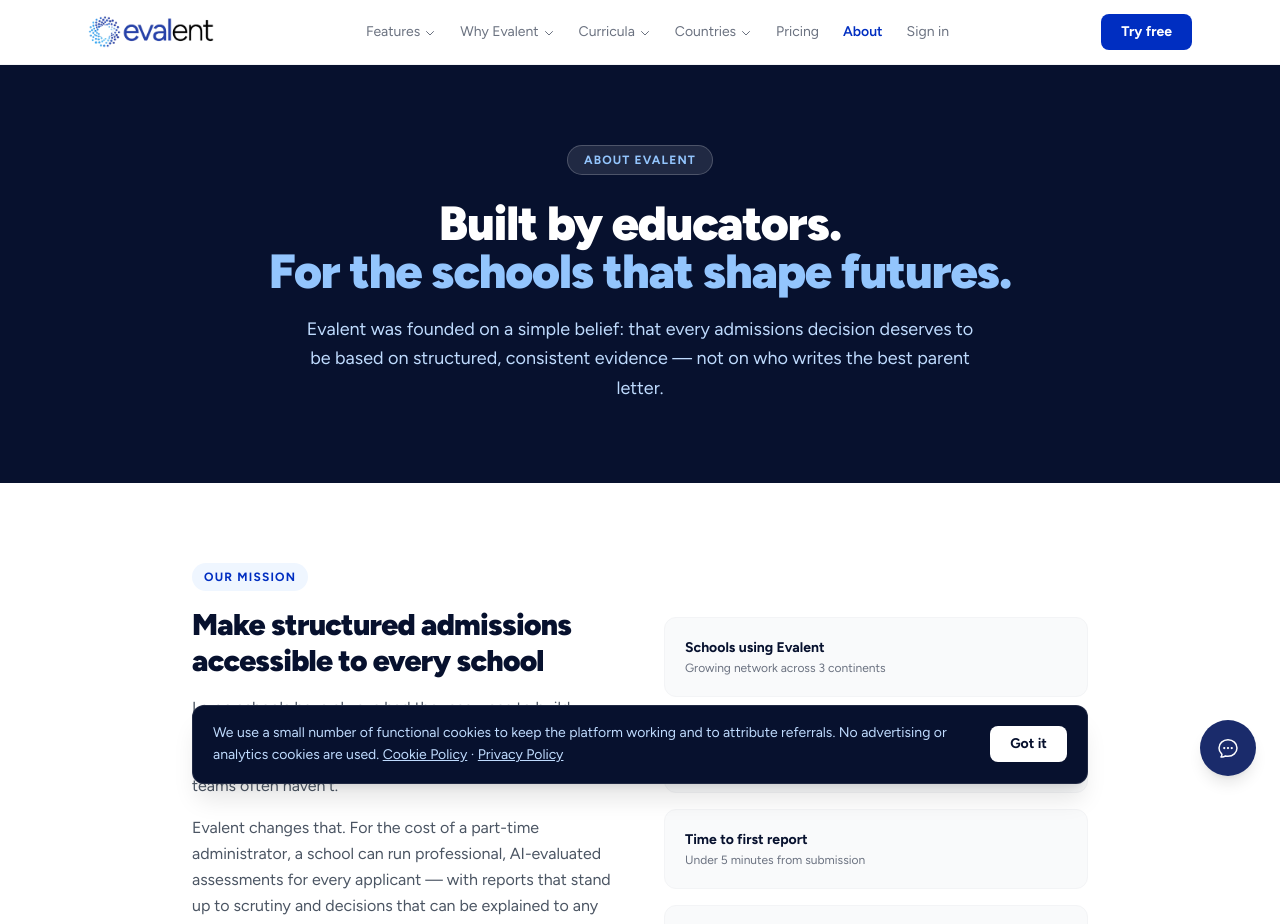
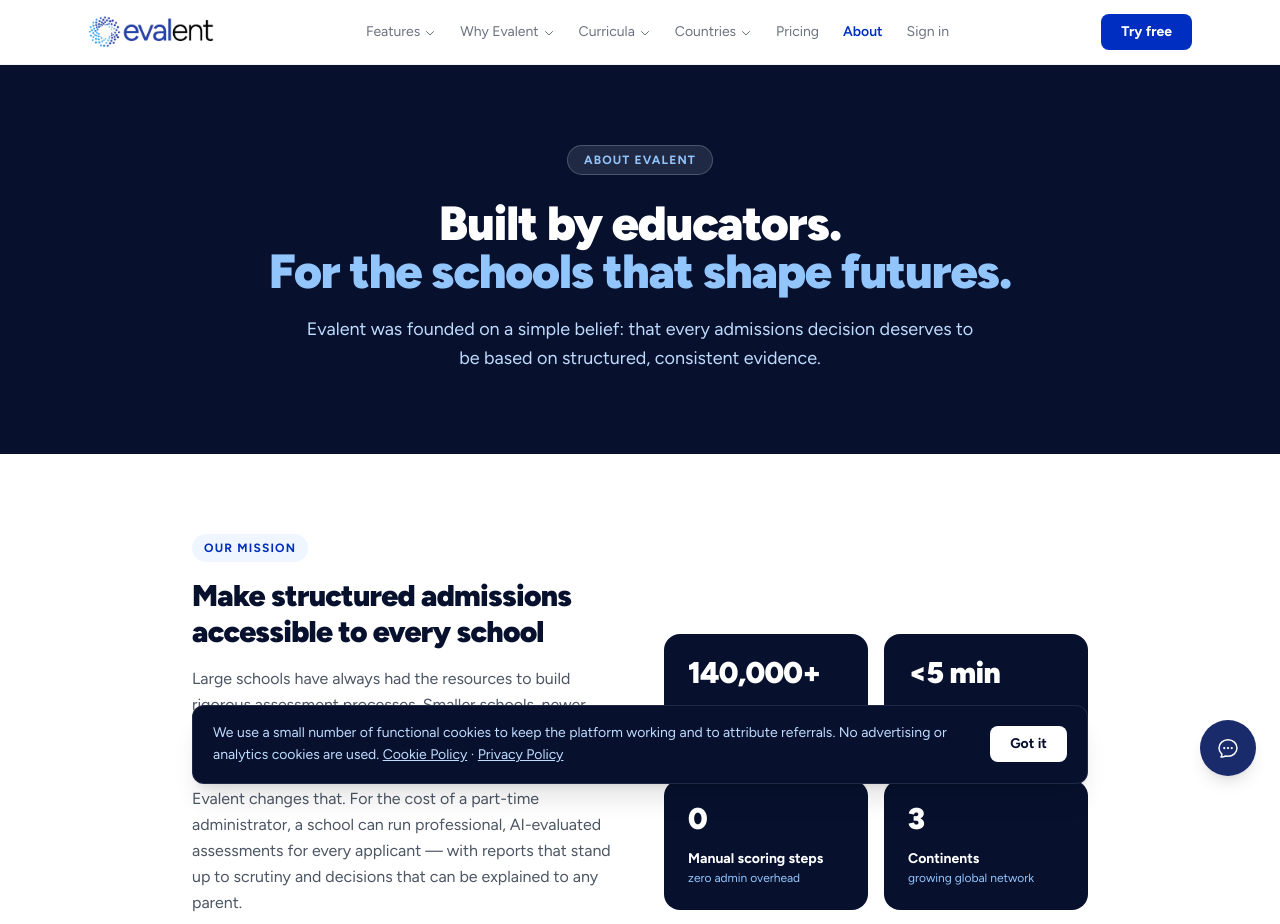
Before and after one commit to wigsbury-ui/evalent-marketing, a Next.js app: page /about in a window 1280 px wide. Shown: the top 924 px of the page. Built offline with nearby package versions, Linux system fonts and the light colour scheme.

Commit message:
fix: about page — remove hero phrase, redesign stat highlights as navy cards

```diff
--- a/src/app/about/page.tsx
+++ b/src/app/about/page.tsx
@@ -61,8 +61,7 @@ export default function About() {
             <span className="text-blue-300">For the schools that shape futures.</span>
           </h1>
           <p className="text-blue-200 text-lg leading-relaxed max-w-2xl mx-auto">
-            Evalent was founded on a simple belief: that every admissions decision deserves to be based on structured,
-            consistent evidence — not on who writes the best parent letter.
+            Evalent was founded on a simple belief: that every admissions decision deserves to be based on structured, consistent evidence.
           </p>
         </div>
       </section>
@@ -89,16 +88,19 @@ export default function About() {
               the UK, and beyond.
             </p>
           </div>
-          <div className="space-y-4">
+          <div className="grid grid-cols-2 gap-4">
             {[
-              ['Schools using Evalent', 'Growing network across 3 continents'],
-              ['Assessments delivered', '140,000+ and counting'],
-              ['Time to first report', 'Under 5 minutes from submission'],
-              ['Manual scoring steps', 'Zero — fully automated'],
-            ].map(([label, val]) => (
-              <div key={label} className="bg-gray-50 rounded-xl p-5 border border-gray-100">
-                <div className="text-sm font-bold text-navy mb-0.5">{label}</div>
-                <div className="text-xs text-gray-500">{val}</div>
+              { num: '140,000+', label: 'Assessments delivered', sub: 'and counting' },
+              { num: '<5 min', label: 'Assessment to report', sub: 'fully automated' },
+              { num: '0', label: 'Manual scoring steps', sub: 'zero admin overhead' },
+              { num: '3', label: 'Continents', sub: 'growing global network' },
+            ].map(({ num, label, sub }) => (
+              <div key={label} className="bg-navy rounded-2xl p-6 flex flex-col justify-between min-h-[130px]">
+                <div className="text-3xl font-black text-white tracking-tight leading-none mb-3">{num}</div>
+                <div>
+                  <div className="text-sm font-bold text-white leading-tight">{label}</div>
+                  <div className="text-xs text-blue-300 mt-0.5">{sub}</div>
+                </div>
               </div>
             ))}
           </div>
```
